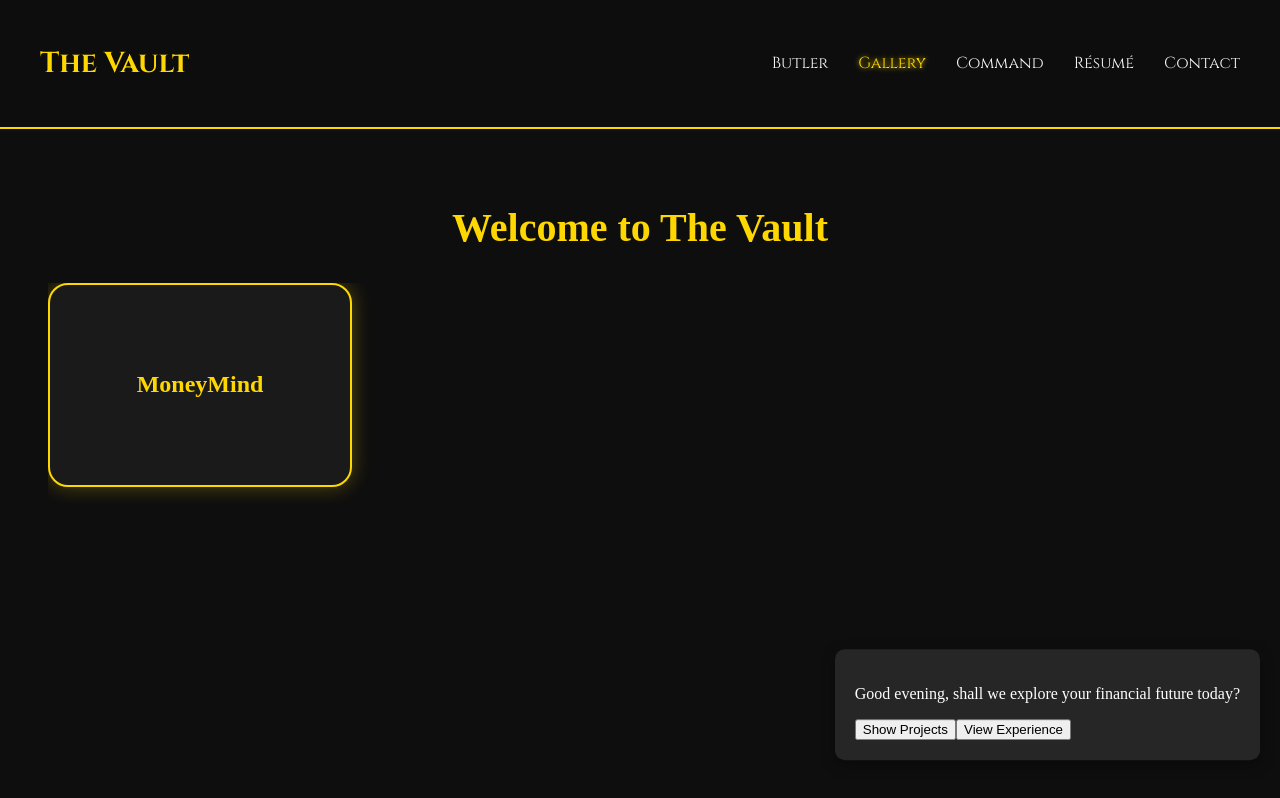
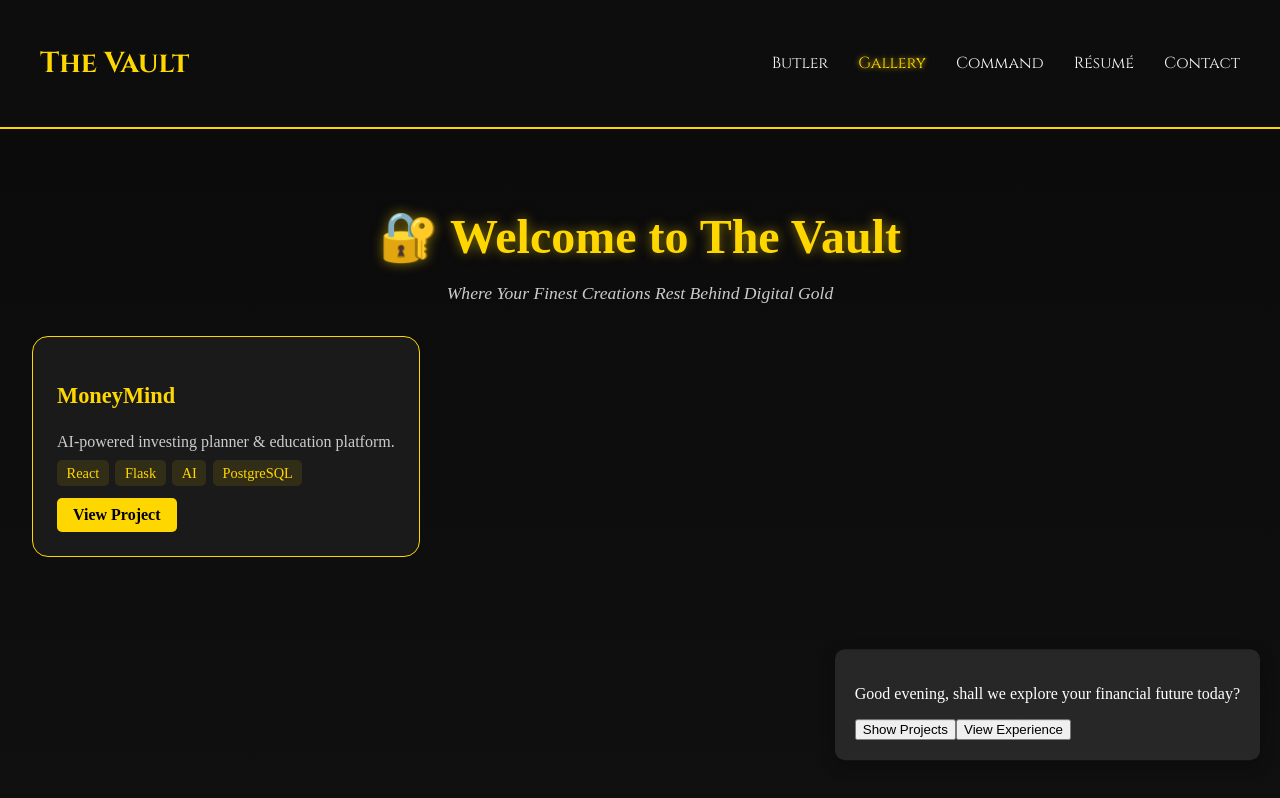
Before and after one commit to Yanvi09/Royal-Portfolio, a React (Create React App) app: page /vault in a window 1280 px wide. Shown: the top 798 px of the page. Built offline with nearby package versions, Linux system fonts and the light colour scheme; the HTML template or start-up script is replaced by a standard one.

Commit message:
🔐 Phase 18: Octavian’s Vault Gallery added with motion and elegance

```diff
--- a/package.json
+++ b/package.json
@@ -7,6 +7,7 @@
     "@testing-library/jest-dom": "^6.6.3",
     "@testing-library/react": "^16.3.0",
     "@testing-library/user-event": "^13.5.0",
+    "framer-motion": "^12.7.3",
     "react": "^19.1.0",
     "react-dom": "^19.1.0",
     "react-icons": "^5.5.0",
--- a/src/components/ProjectVault.css
+++ b/src/components/ProjectVault.css
@@ -1,43 +1,50 @@
-.vault {
-    min-width: 300px;
-    height: 200px;
+/* src/components/VaultGallery/ProjectVault.css */
+.vault-card {
+    min-width: 280px;
     background: #1a1a1a;
-    border: 2px solid gold;
-    border-radius: 20px;
-    position: relative;
-    cursor: pointer;
-    transition: all 0.5s ease;
-    box-shadow: 0 0 20px rgba(255, 215, 0, 0.3);
+    border: 1px solid gold;
+    border-radius: 1rem;
+    padding: 1.5rem;
+    color: #fff;
+    scroll-snap-align: start;
+    transition: transform 0.3s ease;
+    display: flex;
+    flex-direction: column;
+    justify-content: space-between;
   }
 
-  .vault.open {
-    height: auto;
-    background: linear-gradient(145deg, #1f1f1f, #000000);
-    box-shadow: 0 0 25px rgba(255, 215, 0, 0.8);
+  .vault-card h3 {
+    font-size: 1.4rem;
+    color: #ffd700;
+    margin-bottom: 0.5rem;
   }
 
-  .vault-door {
-    display: flex;
-    justify-content: center;
-    align-items: center;
-    height: 100%;
-    font-size: 1.5rem;
-    color: gold;
-    font-weight: bold;
+  .vault-card p {
+    color: #ccc;
+    margin-bottom: 0.8rem;
   }
 
-  .vault-content {
-    padding: 1rem;
-    animation: fadeIn 0.5s ease forwards;
+  .vault-tech span {
+    background: rgba(255, 215, 0, 0.1);
+    color: gold;
+    padding: 0.3rem 0.6rem;
+    border-radius: 5px;
+    font-size: 0.9rem;
+    margin-right: 0.4rem;
   }
 
-  @keyframes fadeIn {
-    from {
-      opacity: 0;
-      transform: translateY(-10px);
-    }
-    to {
-      opacity: 1;
-      transform: translateY(0);
-    }
+  .vault-card a {
+    margin-top: 1rem;
+    align-self: flex-start;
+    background: gold;
+    color: black;
+    padding: 0.5rem 1rem;
+    border-radius: 5px;
+    text-decoration: none;
+   font-weight: bold;
+   transition: background 0.3s ease;
   }
+
+  .vault-card a:hover {
+    background: #fffbe6;
+  }
--- a/src/components/ProjectVault.jsx
+++ b/src/components/ProjectVault.jsx
@@ -1,26 +1,29 @@
-import React, { useState } from "react";
-import "./ProjectVault.css";
+// src/components/VaultGallery/ProjectVault.jsx
+import React from "react";
+import { motion } from "framer-motion";
+import "./ProjectVault.css"; // Import the styling
 
-const ProjectVault = ({ title, description, tech }) => {
-  const [isOpen, setIsOpen] = useState(false);
-
-  return (
-    <div className={`vault ${isOpen ? "open" : ""}`} onClick={() => setIsOpen(!isOpen)}>
-      <div className="vault-door">
-        <span className="vault-door-label">{title}</span>
-      </div>
-      {isOpen && (
-        <div className="vault-content">
-          <p>{description}</p>
-          <ul>
-            {tech.map((item, index) => (
-              <li key={index}>{item}</li>
-            ))}
-          </ul>
-        </div>
-      )}
-    </div>
-  );
+const ProjectVault = ({ title, description, tech, link }) => {
+  return (
+    <motion.div
+      className="vault-card"
+      whileHover={{ scale: 1.05, boxShadow: "0 0 20px gold" }}
+      transition={{ type: "spring", stiffness: 150 }}
+    >
+      <h3>{title}</h3>
+      <p>{description}</p>
+      <div className="vault-tech">
+        {tech.map((item, i) => (
+          <span key={i}>{item}</span>
+        ))}
+      </div>
+      {link && (
+        <a href={link} target="_blank" rel="noopener noreferrer">
+          View Project
+        </a>
+      )}
+    </motion.div>
+  );
 };
 
 export default ProjectVault;
--- a/src/pages/VaultGallery.css
+++ b/src/pages/VaultGallery.css
@@ -19,3 +19,58 @@
     gap: 2rem;
     padding-bottom: 1rem;
   }
+  .vault-gallery {
+     background: linear-gradient(to bottom, #0b0b0b, #111);
+     padding: 3rem 2rem;
+     color: white;
+     min-height: 100vh;
+     font-family: 'Playfair Display', serif;
+    }
+
+    .vault-title {
+      font-size: 3rem;
+      margin-bottom: 0.5rem;
+      text-align: center;
+      color: gold;
+      text-shadow: 0 0 12px rgba(255, 215, 0, 0.5);
+    }
+
+    .vault-subtitle {
+      text-align: center;
+      color: #ccc;
+      font-size: 1.1rem;
+      margin-bottom: 2rem;
+      font-style: italic;
+    }
+
+    .vault-scroll-container {
+      display: flex;
+      overflow-x: auto;
+      gap: 2rem;
+      padding-bottom: 2rem;
+      scroll-snap-type: x mandatory;
+    }
+
+    .vault-scroll-container::-webkit-scrollbar {
+      height: 10px;
+    }
+
+    .vault-scroll-container::-webkit-scrollbar-track {
+      background: #1a1a1a;
+      border-radius: 10px;
+    }
+
+    .vault-scroll-container::-webkit-scrollbar-thumb {
+       background: gold;
+       border-radius: 10px;
+       border: 2px solid #111;
+    }
+
+    @media (max-width: 768px) {
+      .vault-title {
+         font-size: 2rem;
+      }
+      .vault-scroll-container {
+       gap: 1rem;
+      }
+    }
--- a/src/pages/VaultGallery.jsx
+++ b/src/pages/VaultGallery.jsx
@@ -5,14 +5,18 @@ import "./VaultGallery.css";
 const VaultGallery = () => {
   return (
     <div className="vault-gallery">
-      <h1 className="vault-title">Welcome to The Vault</h1>
+      <h1 className="vault-title">🔐 Welcome to The Vault</h1>
+      <p className="vault-subtitle">Where Your Finest Creations Rest Behind Digital Gold</p>
+
       <div className="vault-scroll-container">
         <ProjectVault
           title="MoneyMind"
           description="AI-powered investing planner & education platform."
           tech={["React", "Flask", "AI", "PostgreSQL"]}
+          link="https://your-moneymind-link.com"
         />
-        {/* Add more ProjectVaults below */}
+
+        {/* Add more ProjectVault cards here as needed */}
       </div>
     </div>
   );
```
Also changed, not shown: 1 other file (tests, documents, lock files or other folders). Lines whose indentation alone changed are shown as unchanged.
